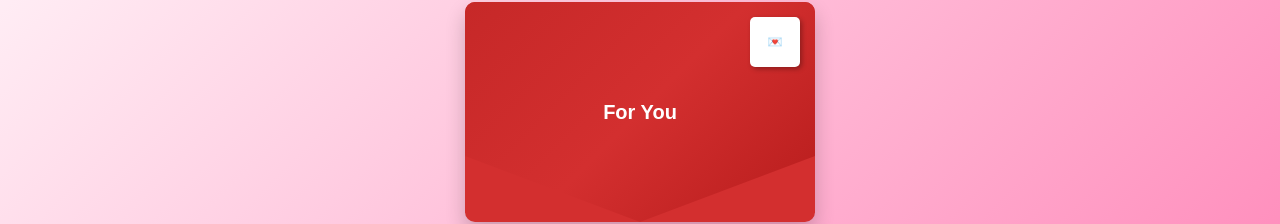
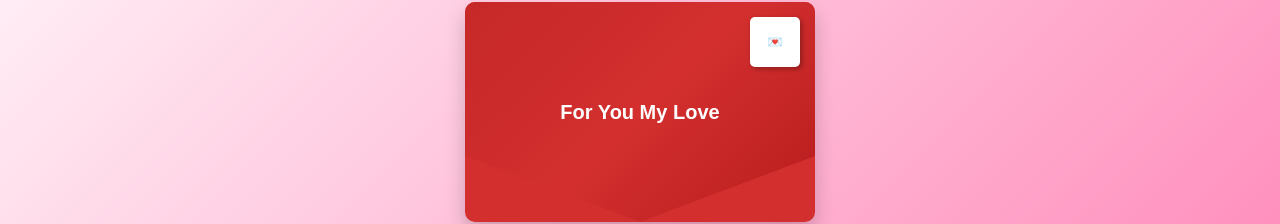
Before and after one commit to Josephmtaku/Valentine-Website, a plain HTML site: page index.html in a window 1280 px wide. Shown: the part 296-520 px from the top of the page. Drawn offline with Linux system fonts and the light colour scheme.

Commit message:
Update index.html

```diff
--- a/index.html
+++ b/index.html
@@ -148,7 +148,7 @@
     <div class="container">
         <div class="envelope" onclick="openLetter()">
             <div class="stamp">💌</div>
-            <div class="text">For You</div>
+            <div class="text">For You My Love</div>
         </div>
         <div class="letter" id="letter">
             <h2>Will you be my Valentine?</h2>
```
